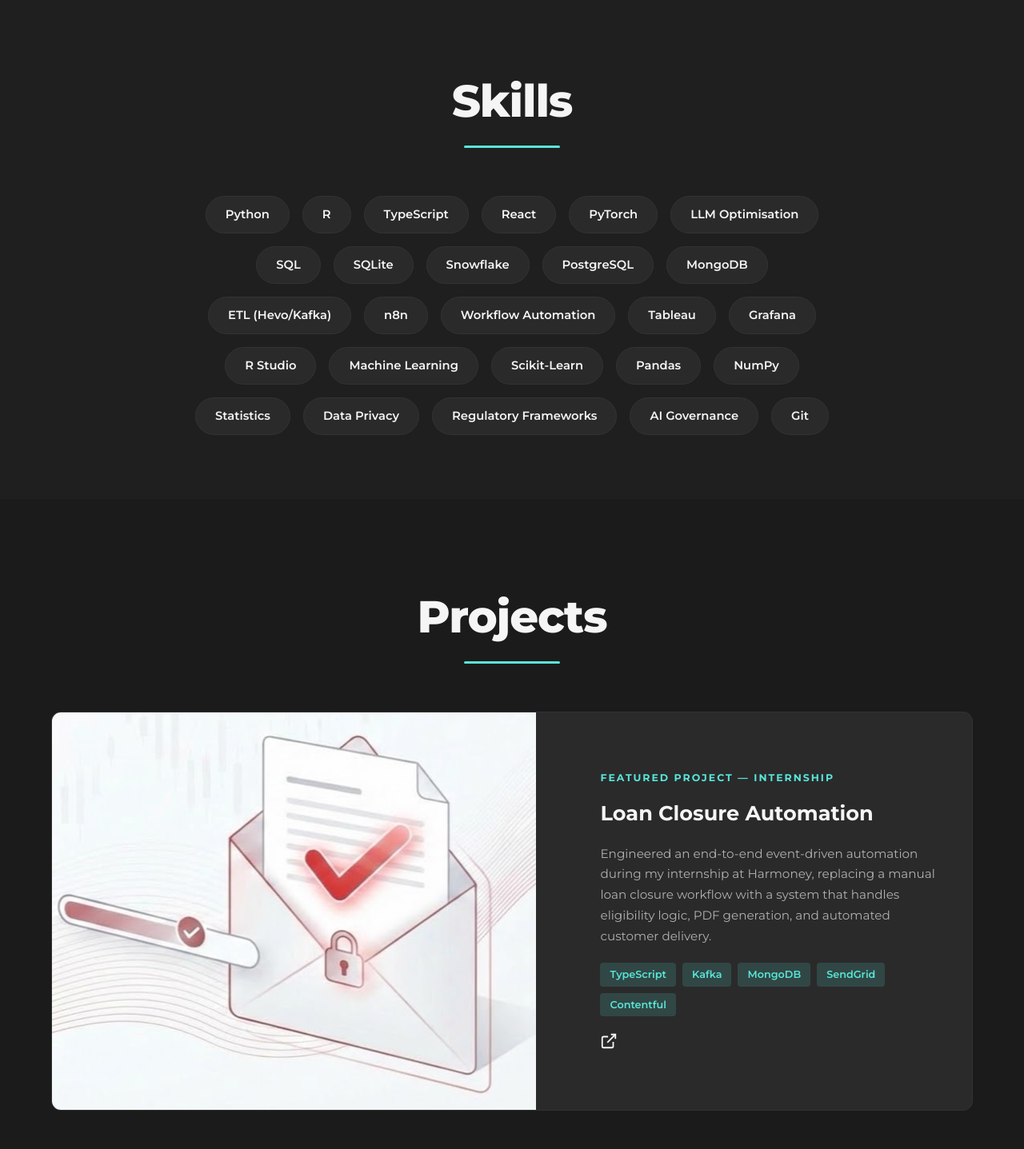
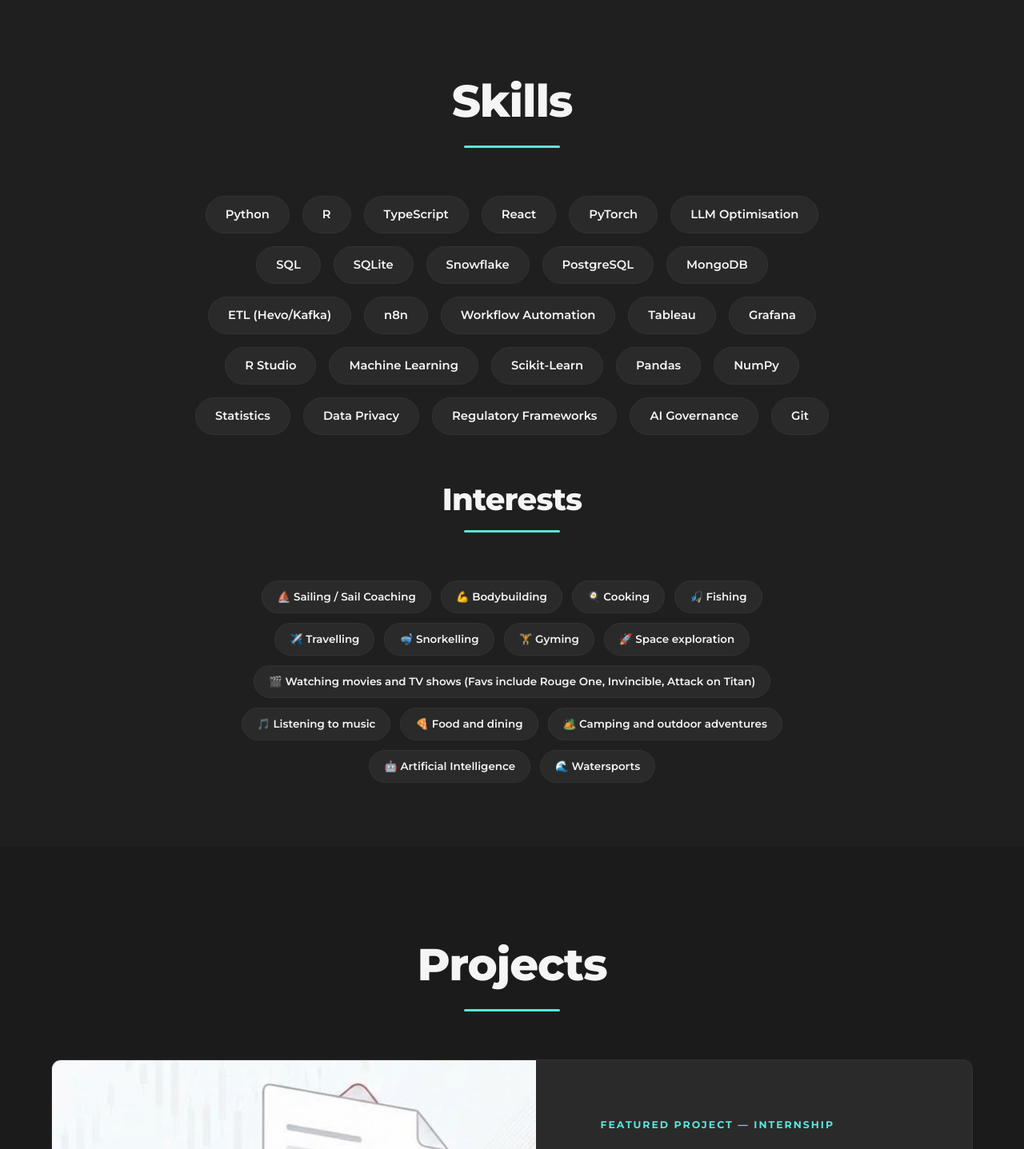
Before and after one commit to OliverDonaldson/portfolio, a Flask app: page / in a window 1280 px wide. Shown: the part 1706-3143 px from the top of the page at 80% size. Run offline with Flask 3, Linux system fonts and the light colour scheme.

Commit message:
feat: add interests section with various personal interests to portfolio

```diff
--- a/static/css/style.css
+++ b/static/css/style.css
@@ -649,6 +649,25 @@ section {
     border-color: var(--accent);
     transform: translateY(-3px);
     box-shadow: 0 6px 20px rgba(88, 230, 217, 0.2);
+}
+
+.interests-heading-wrap {
+    margin-top: 48px;
+}
+
+.interests-heading {
+    font-size: clamp(1.6rem, 3.5vw, 2.4rem);
+    margin-bottom: 6px;
+}
+
+.interests-cloud {
+    max-width: 700px;
+    gap: 12px;
+}
+
+.interest-tag {
+    padding: 8px 18px;
+    font-size: 0.84rem;
 }
 
 /* ─── Projects Section ─── */
--- a/templates/index.html
+++ b/templates/index.html
@@ -147,6 +147,27 @@
             <span class="skill-tag">AI Governance</span>
             <!-- Version Control -->
             <span class="skill-tag">Git</span>
+        </div>
+
+        <div class="fade-in-up interests-heading-wrap">
+            <h2 class="section-heading interests-heading">Interests</h2>
+            <div class="section-line"></div>
+        </div>
+        <div class="skills-cloud interests-cloud fade-in-up">
+            <span class="skill-tag interest-tag">⛵ Sailing / Sail Coaching</span>
+            <span class="skill-tag interest-tag">💪 Bodybuilding</span>
+            <span class="skill-tag interest-tag">🍳 Cooking</span>
+            <span class="skill-tag interest-tag">🎣 Fishing</span>
+            <span class="skill-tag interest-tag">✈️ Travelling</span>
+            <span class="skill-tag interest-tag">🤿 Snorkelling</span>
+            <span class="skill-tag interest-tag">🏋️ Gyming</span>
+            <span class="skill-tag interest-tag">🚀 Space exploration</span>
+            <span class="skill-tag interest-tag">🎬 Watching movies and TV shows (Favs include Rouge One, Invincible, Attack on Titan)</span>
+            <span class="skill-tag interest-tag">🎵 Listening to music</span>
+            <span class="skill-tag interest-tag">🍕 Food and dining</span>
+            <span class="skill-tag interest-tag">🏕️ Camping and outdoor adventures</span>
+            <span class="skill-tag interest-tag">🤖 Artificial Intelligence</span>
+            <span class="skill-tag interest-tag">🌊 Watersports</span>
         </div>
     </div>
 </section>
```
Also changed, not shown: docs/index.html (+21 -0 lines), docs/static/css/style.css (+19 -0 lines).
